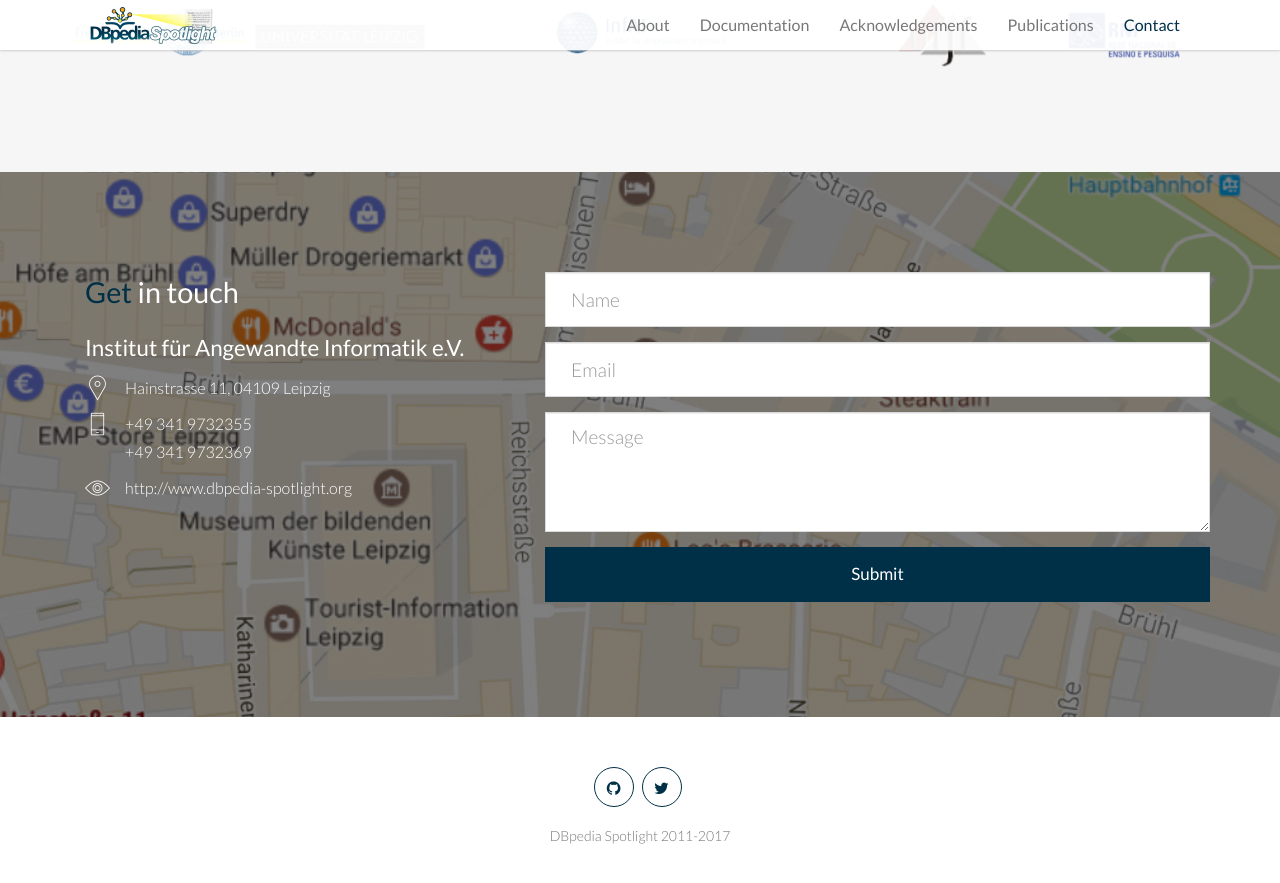
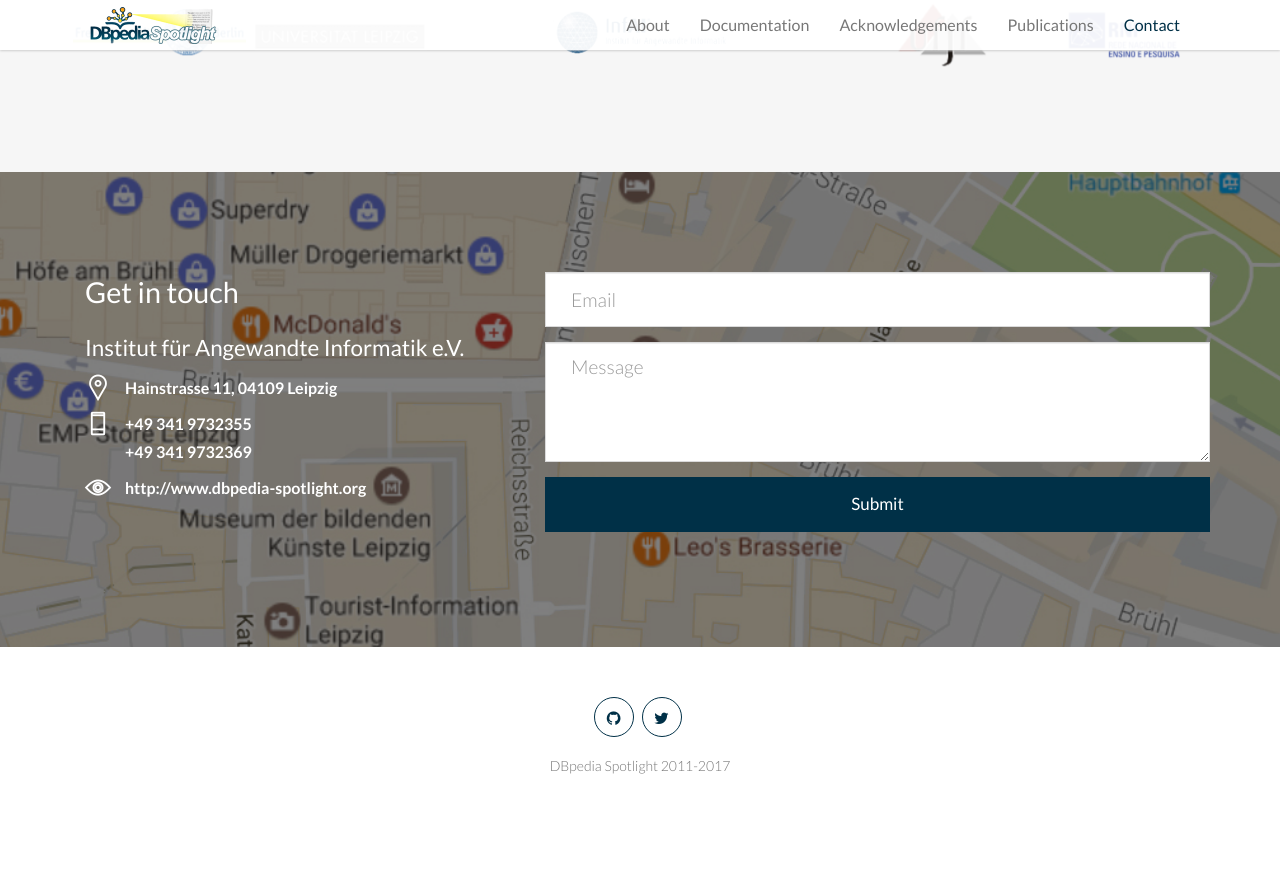
Before and after one commit to dbpedia-spotlight/dbpedia-spotlight.github.io, a Jekyll site: the page index.html, which Jekyll copies as it is, in a window 1280 px wide and 900 px high, scrolled down 3559 px. Shown: the top 883 px of the window. Built offline with Jekyll 4.4.1, drawn with Linux system fonts in a browser that asks for light colours; after the commit the page ends 4389 px from its top, so only the background shows below that.

Commit message:
Adding publications / fixing links

```diff
--- a/index.html
+++ b/index.html
@@ -207,15 +207,15 @@
 
                 </div>
                 <div class="col-md-10 col-md-offset-1 col-sm-12 text-center">
-                    <img alt="Freie Universität Berlin: Startseite" src="images/logos/00_UM_Dachmarke_EN_RGB.png" class="wow fadeInUp">
-                    <img alt="Freie Universität Berlin: Startseite" src="images/logos/freie_universitat.png" class="wow fadeInUp">
-                    <img alt="Freie Universität Berlin: Startseite" src="images/logos/iks_logo.png" class="wow fadeInUp">
-                    <img alt="Freie Universität Berlin: Startseite" src="images/logos/images.png" class="wow fadeInUp">
-                    <img alt="Freie Universität Berlin: Startseite" src="images/logos/lod2-webinar-cubeviz-130529094109-phpapp01-thumbnail-4.png" class="wow fadeInUp">
-                    <img alt="Freie Universität Berlin: Startseite" src="images/logos/Logo_da_UFJF.png" class="wow fadeInUp">
-                    <img alt="Freie Universität Berlin: Startseite" src="images/logos/logo_dicode_72.png" class="wow fadeInUp">
-                    <img alt="Freie Universität Berlin: Startseite" src="images/logos/neofonie-logo.png" class="wow fadeInUp">
-                    <img alt="Freie Universität Berlin: Startseite" src="images/logos/SZTAKI_logo.png" class="wow fadeInUp">
+                    <img alt="University of Mannheim" src="images/logos/00_UM_Dachmarke_EN_RGB.png" class="wow fadeInUp">
+                    <img alt="Freie Universität Berlin" src="images/logos/freie_universitat.png" class="wow fadeInUp">
+                    <img alt="IKE" src="images/logos/iks_logo.png" class="wow fadeInUp">
+                    <img alt="Globo" src="images/logos/images.png" class="wow fadeInUp">
+                    <img alt="LOD" src="images/logos/lod2-webinar-cubeviz-130529094109-phpapp01-thumbnail-4.png" class="wow fadeInUp">
+                    <img alt="UFJF" src="images/logos/Logo_da_UFJF.png" class="wow fadeInUp">
+                    <img alt="Dicode" src="images/logos/logo_dicode_72.png" class="wow fadeInUp">
+                    <img alt="Neofonie" src="images/logos/neofonie-logo.png" class="wow fadeInUp">
+                    <img alt="Sztaki" src="images/logos/SZTAKI_logo.png" class="wow fadeInUp">
                 </div>
             </div>
 
@@ -260,7 +260,7 @@
                                 </p>
                             </div>
                             <div class="client-info text-center">
-                                <a href="https://blog.semantic-web.at/wp-content/uploads/2011/09/p1_mendes.pdf" target="_blanck">Get more <span class="company">here</span> </a>
+                                <a href="docs/spotlight.pdf" target="_blanck">Get more <span class="company">here</span> </a>
                             </div>
                         </div>
 
@@ -305,29 +305,26 @@
 
                         <!-- /.address and contact -->
                         <div class="col-sm-5 contact-left wow fadeInUp">
-                            <h2><span class="highlight">Get</span> in touch</h2>
+                            <h2>Get in touch</h2>
                             <h3>Institut für Angewandte Informatik e.V.</h3>
                             <ul class="ul-address">
-                                <li><i class="pe-7s-map-marker" style="color:white"></i>Hainstrasse 11, 04109 Leipzig</li>
-                                <li><i class="pe-7s-phone" style="color:white"></i> +49 341 9732355</br>
+                                <li  style="color:white;font-weight: bold;"><i class="pe-7s-map-marker" style="color:white;font-weight: bold;"></i>Hainstrasse 11, 04109 Leipzig</li>
+                                <li  style="color:white;font-weight: bold;"><i class="pe-7s-phone" style="color:white;font-weight: bold;"></i> +49 341 9732355</br>
                                     +49 341 9732369
                                 </li>
-                                <li><i class="pe-7s-look" style="color:white"></i>http://www.dbpedia-spotlight.org</li>
+                                <li  style="color:white;font-weight: bold;"><i class="pe-7s-look" style="color:white;font-weight: bold;"></i>http://www.dbpedia-spotlight.org</li>
                             </ul>
 
                         </div>
 
                         <!-- /.contact form -->
                         <div class="col-sm-7 contact-right">
-                            <form method="POST" id="contact-form" class="form-horizontal" action="contactengine.php" onSubmit="alert( 'Thank you for your feedback!' );">
+                            <form method="POST" id="contact-form" class="form-horizontal" action="http://formspree.io/sandroacoelho@gmail.com">
                                 <div class="form-group">
-                                    <input type="text" name="Name" id="Name" class="form-control wow fadeInUp" placeholder="Name" required/>
+                                    <input type="text" name="email" id="email" class="form-control wow fadeInUp" placeholder="Email" required/>
                                 </div>
                                 <div class="form-group">
-                                    <input type="text" name="Email" id="Email" class="form-control wow fadeInUp" placeholder="Email" required/>
-                                </div>
-                                <div class="form-group">
-                                    <textarea name="Message" rows="20" cols="20" id="Message" class="form-control input-message wow fadeInUp" placeholder="Message" required></textarea>
+                                    <textarea name="message" rows="20" cols="20" id="message" class="form-control input-message wow fadeInUp" placeholder="Message" required></textarea>
                                 </div>
                                 <div class="form-group">
                                     <input type="submit" name="submit" value="Submit" class="btn btn-success wow fadeInUp" />
```
Also changed, not shown: 1 other file.
